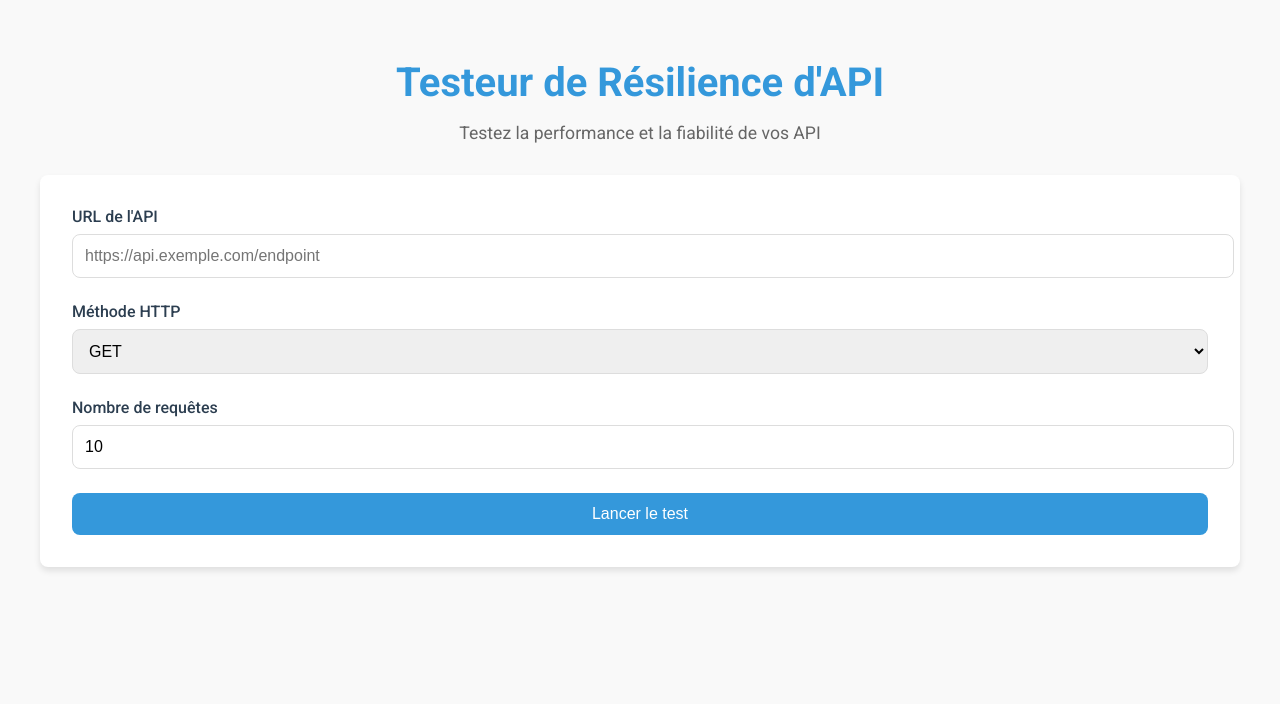
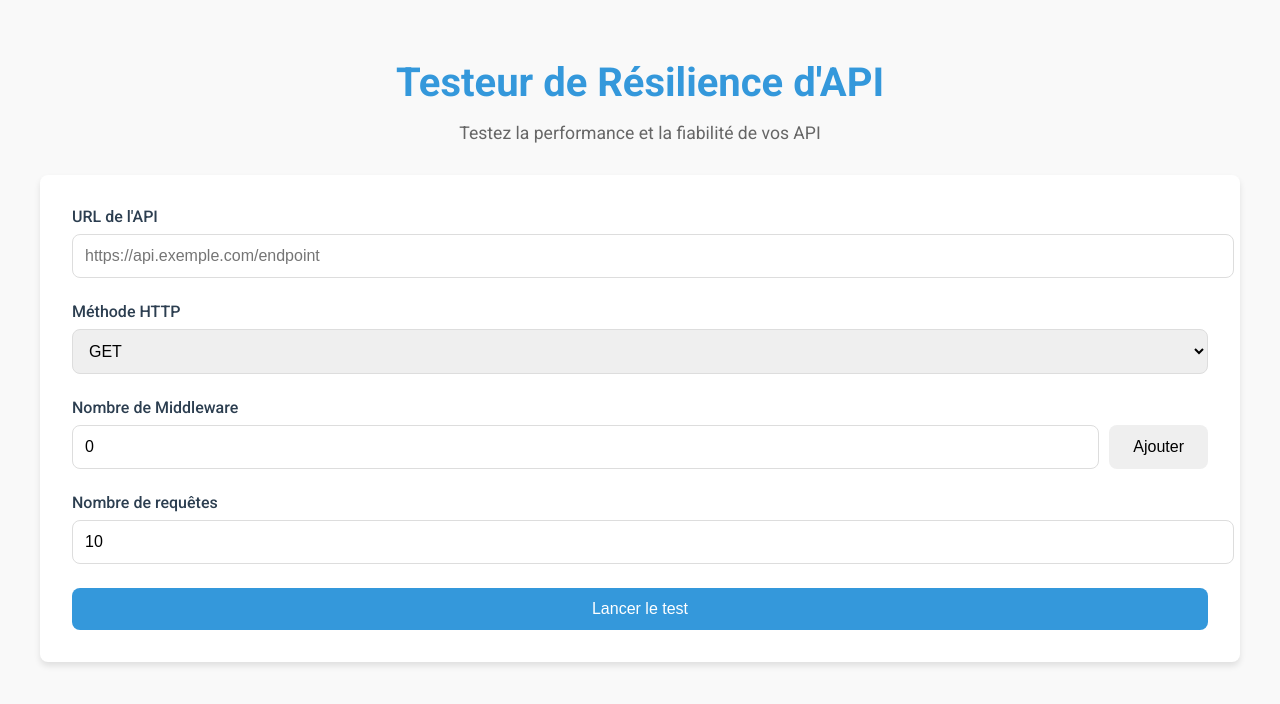
Before and after one commit to MrSiuuu/TesteurDeResilienceD_Api, a React (Create React App) app: page / in a window 1280 px wide. Shown: the top 704 px of the page. Built offline with nearby package versions, Linux system fonts and the light colour scheme.

Commit message:
middlewares ajoutés

```diff
--- a/src/components/ApiTestForm.js
+++ b/src/components/ApiTestForm.js
@@ -14,6 +14,10 @@ const ApiTestForm = () => {
 
     const { sendRequests, stats, responses } = useApiRequest();
 
+    // UseState Pour le middleware
+    const [middlewareCount, setMiddlewareCount] = useState(0);
+    const [middlewares, setMiddlewares] = useState([]);
+
     const handleTest = async () => {
         if (!url) {
             alert('Veuillez entrer une URL valide');
@@ -23,7 +27,7 @@ const ApiTestForm = () => {
         setIsLoading(true);
         try {
             const parsedBody = method === 'POST' ? JSON.parse(body) : null;
-            const result = await sendRequests(url, numRequests, method, parsedBody);
+            const result = await sendRequests(url, numRequests, method, parsedBody, middlewares);
 
             if (result && result.nonce && result.hash) {
                 setPowResult(result);
@@ -84,6 +88,50 @@ const ApiTestForm = () => {
                         />
                     </div>
                 )}
+                <div className="form-group">
+                    <label htmlFor="numMiddleware">Nombre de Middleware</label>
+                    <div style={{ display: 'flex', gap: '10px', marginBottom: '10px' }}>
+                        <input
+                            id="numMiddleware"
+                            type="number"
+                            className="form-control"
+                            min="1"
+                            max="100"
+                            value={middlewareCount}
+                            onChange={(e) => setMiddlewareCount(parseInt(e.target.value))}
+                        />
+                        <button
+                            className="btn btn-secondary"
+                            onClick={() => {
+                                const newMiddlewares = Array.from({ length: middlewareCount }, (_, i) => middlewares[i] || '');
+                                setMiddlewares(newMiddlewares);
+                            }}
+                        >
+                            Ajouter
+                        </button>
+                    </div>
+
+                    {middlewares.length > 0 && (
+                        <div className="middleware-inputs">
+                            {middlewares.map((mw, idx) => (
+                                <input
+                                    key={idx}
+                                    type="text"
+                                    className="form-control"
+                                    placeholder={`Middleware #${idx + 1}`}
+                                    value={mw}
+                                    onChange={(e) => {
+                                        const updated = [...middlewares];
+                                        updated[idx] = e.target.value;
+                                        setMiddlewares(updated);
+                                    }}
+                                    style={{ marginBottom: '8px' }}
+                                />
+                            ))}
+                        </div>
+                    )}
+                </div>
+
 
                 <div className="form-group">
                     <label htmlFor="numRequests">Nombre de requêtes</label>
--- a/src/hooks/useApiRequest.js
+++ b/src/hooks/useApiRequest.js
@@ -14,7 +14,7 @@ const useApiRequest = () => {
 
     const [responses, setResponses] = useState([]);
 
-    const sendRequests = async (url, numRequests, method = 'POST', body = null) => {
+    const sendRequests = async (url, numRequests, method = 'POST', body = null, middlewares = []) => {
         let successes = 0;
         let failures = 0;
         let totalResponseTime = 0;
@@ -34,13 +34,20 @@ const useApiRequest = () => {
 
                 const startTime = Date.now();
 
+                const headers = {
+                    'Content-Type': 'application/json',
+                    'X-PoW-Nonce': pow.nonce,
+                    'X-PoW-Hash': pow.hash,
+                };
+
+                // Ajoutes les middlewares aux headers
+                middlewares.forEach((mw, index) => {
+                    headers[`X-Middleware-${index + 1}`] = mw;
+                });
+
                 const options = {
                     method,
-                    headers: {
-                        'Content-Type': 'application/json',
-                        'X-PoW-Nonce': pow.nonce,
-                        'X-PoW-Hash': pow.hash,
-                    },
+                    headers,
                 };
 
                 if (method === 'POST' && body) {
```
Also changed, not shown: 1 other file (tests, documents, lock files or other folders).
